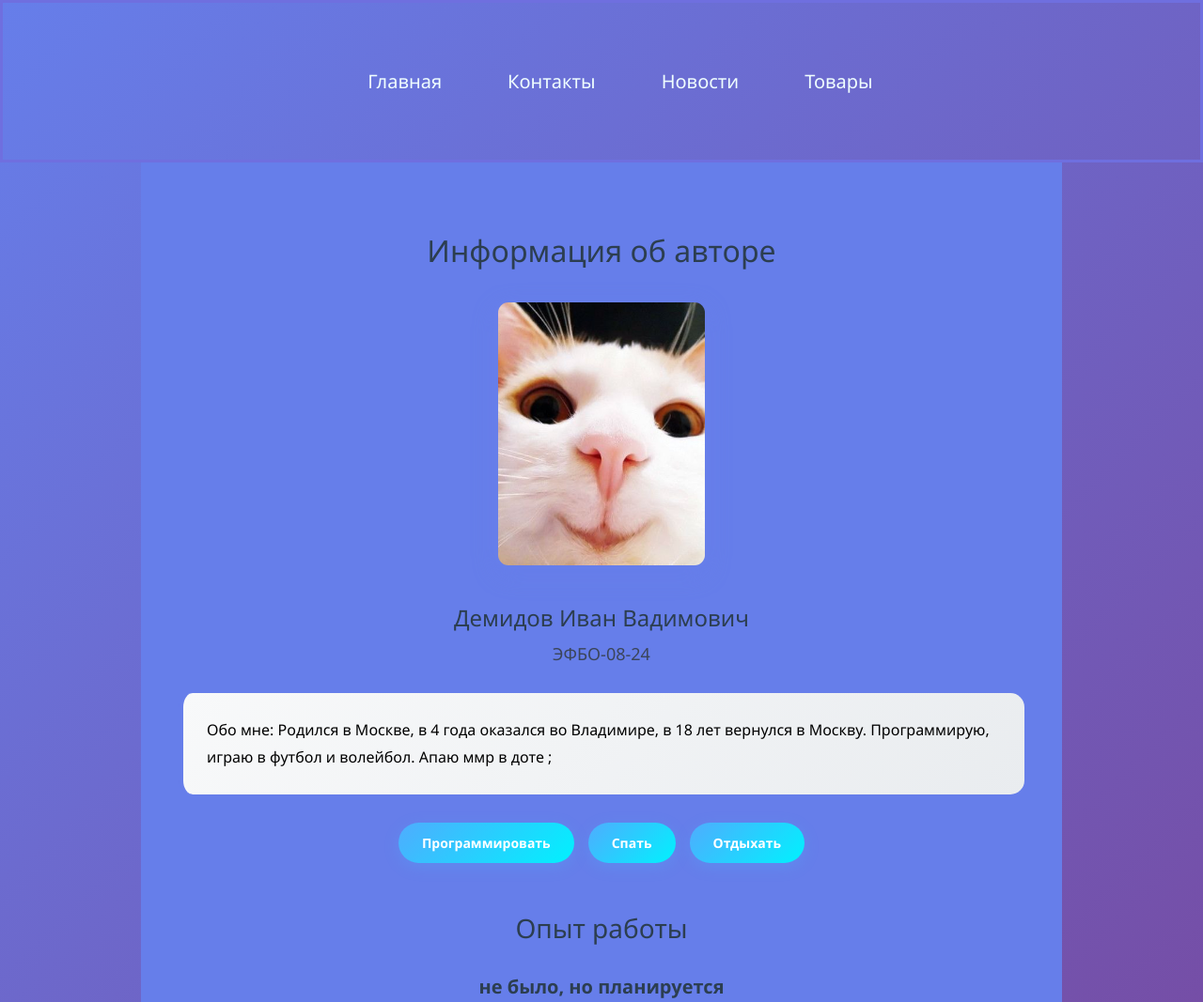
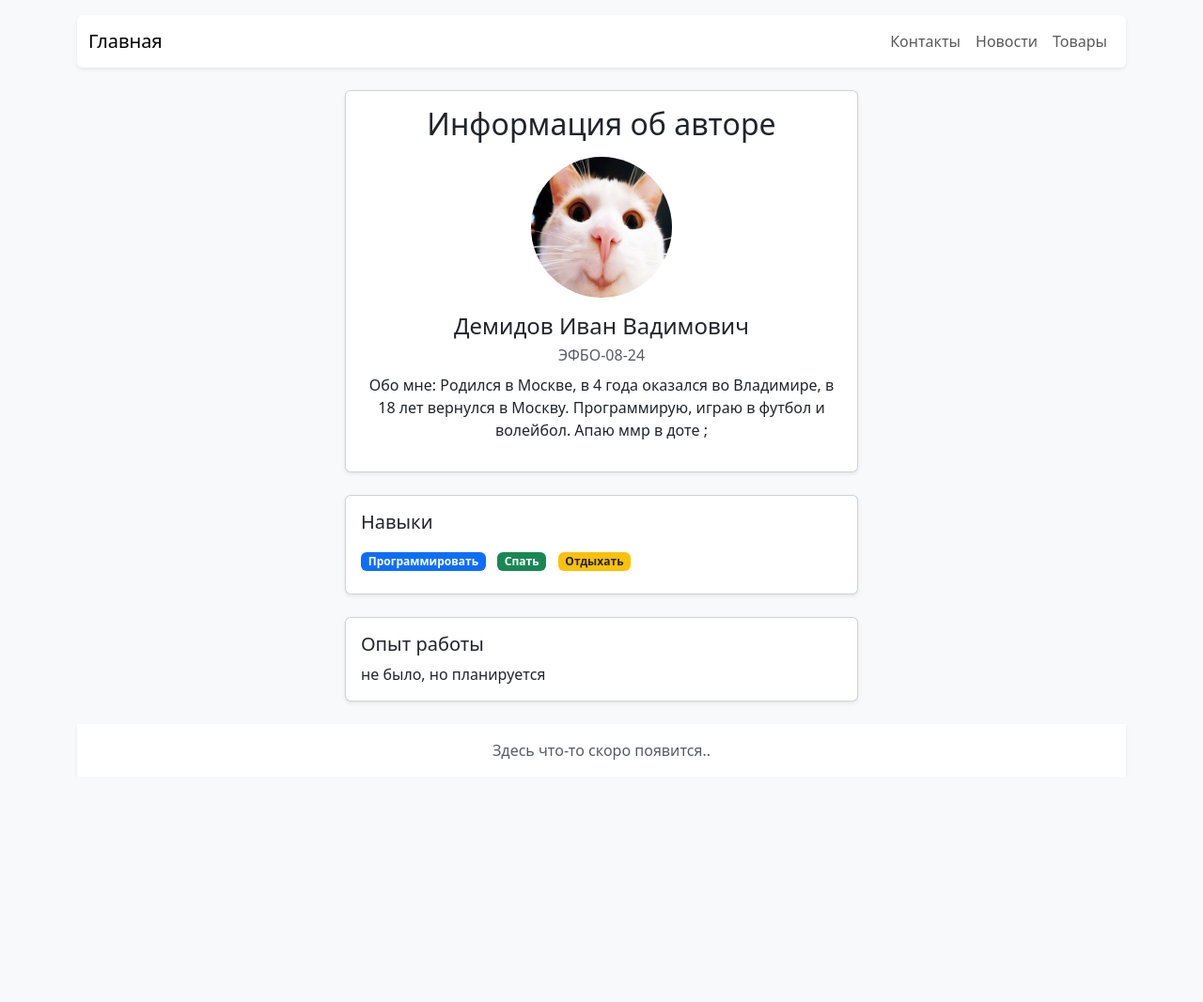
Before and after one commit to uz3ix/Project, a plain HTML site: page index.html in a window 1280 px wide. Shown: the top 1067 px of the page at 94% size. After the commit the page ends 827 px from the top, so only its background shows below. Drawn offline with nearby package versions, Linux system fonts and the light colour scheme.

Commit message:
practice 12

```diff
--- a/index.html
+++ b/index.html
@@ -4,56 +4,86 @@
     <meta charset="UTF-8">
     <meta name="viewport" content="width=device-width, initial-scale=1.0">
     <title>Об авторе</title>
-    <link rel="stylesheet" href="style/style.css">
+    <!-- Bootstrap CSS -->
+    <link href="https://cdn.jsdelivr.net/npm/bootstrap@5.3.2/dist/css/bootstrap.min.css" rel="stylesheet">
+    <!-- <link rel="stylesheet" href="style/style.css"> -->
 </head>
-<body>
-    <div class="page-conroller">
-        <header>
-            <nav class="menu-header">
-                <ul class="menu">
-                    <li class="href-li">
-                        <a class="link-li" href="index.html">Главная</a>
-                    </li>
-                    <li class="href-li">
-                        <a  class="link-li" href="pages/contacs.html">Контакты</a>
-                    </li>
-                    <li class="href-li">
-                        <a  class="link-li" href="pages/news.html">Новости</a>
-                    </li>
-                    <li class="href-li">
-                        <a  class="link-li" href="pages/goods.html">Товары</a>
-                    </li>
-                </ul>
+<body class="bg-light">
+
+    <div class="container min-vh-100 d-flex flex-column">
+
+        <!-- Header -->
+        <header class="mb-4">
+            <nav class="navbar navbar-expand-lg navbar-light bg-white rounded shadow-sm mt-3">
+                <div class="container-fluid">
+                    <a class="navbar-brand" href="index.html">Главная</a>
+                    <button class="navbar-toggler" type="button" data-bs-toggle="collapse" data-bs-target="#navbarNav">
+                        <span class="navbar-toggler-icon"></span>
+                    </button>
+                    <div class="collapse navbar-collapse" id="navbarNav">
+                        <ul class="navbar-nav ms-auto">
+                            <li class="nav-item">
+                                <a class="nav-link" href="pages/contacs.html">Контакты</a>
+                            </li>
+                            <li class="nav-item">
+                                <a class="nav-link" href="pages/news.html">Новости</a>
+                            </li>
+                            <li class="nav-item">
+                                <a class="nav-link" href="pages/goods.html">Товары</a>
+                            </li>
+                        </ul>
+                    </div>
+                </div>
             </nav>
         </header>
 
-        <main>
-            <div class="information-avtor">
-                <div class="main-information-profile">
-                    <p class="title-profile-info">Информация об авторе</p>
-                    <img class="photo-profile" src="images/ava.jpeg" alt="Моя фотография">
+        <!-- Main -->
+        <main class="flex-grow-1">
+            <div class="row justify-content-center">
+                <div class="col-md-8 col-lg-6">
 
-                    <p class="my-FIO">Демидов Иван Вадимович</p>
-                    <p class="my-group">ЭФБО-08-24</p>
-                </div>
-                    <p class="text-about-me">Обо мне: Родился в Москве, в 4 года оказался во Владимире, в 18 лет вернулся в Москву. Программирую, играю в футбол и волейбол. Апаю ммр в доте ; </p>
+                    <div class="card shadow-sm mb-4">
+                        <div class="card-body text-center">
+                            <h2 class="card-title mb-3">Информация об авторе</h2>
+                            <img src="images/ava.jpeg" alt="Моя фотография" class="rounded-circle mb-3" width="150" height="150">
+                            <h4 class="mb-1">Демидов Иван Вадимович</h4>
+                            <p class="text-muted mb-2">ЭФБО-08-24</p>
+                            <p class="mb-3">Обо мне: Родился в Москве, в 4 года оказался во Владимире, в 18 лет вернулся в Москву. Программирую, играю в футбол и волейбол. Апаю ммр в доте ;</p>
+                        </div>
+                    </div>
 
-                <div class="skills-container">
-                    <div class="skill-tag">Программировать</div>
-                    <div class="skill-tag">Спать</div>
-                    <div class="skill-tag">Отдыхать</div>
-                </div>
+                    <div class="card shadow-sm mb-4">
+                        <div class="card-body">
+                            <h5 class="card-title mb-3">Навыки</h5>
+                            <div>
+                                <span class="badge bg-primary me-2 mb-2">Программировать</span>
+                                <span class="badge bg-success me-2 mb-2">Спать</span>
+                                <span class="badge bg-warning text-dark me-2 mb-2">Отдыхать</span>
+                            </div>
+                        </div>
+                    </div>
 
-                <div class="exp-with-work">
-                    <p class="title-exp">Опыт работы</p>
-                    <p class="text-exp">не было, но планируется</p>
+                    <div class="card shadow-sm mb-4">
+                        <div class="card-body">
+                            <h5 class="card-title mb-2">Опыт работы</h5>
+                            <p class="mb-0">не было, но планируется</p>
+                        </div>
+                    </div>
+
                 </div>
             </div>
         </main>
 
-        <footer>
-            <p class="footer-text">Здесь что-то скоро появится..</p>
+        <!-- Footer -->
+        <footer class="mt-auto py-3 bg-white shadow-sm text-center">
+            <div class="container">
+                <span class="text-muted">Здесь что-то скоро появится..</span>
+            </div>
         </footer>
+
     </div>
+
+    <!-- Bootstrap JS (Popper + Bootstrap) -->
+    <script src="https://cdn.jsdelivr.net/npm/bootstrap@5.3.2/dist/js/bootstrap.bundle.min.js"></script>
 </body>
 </html>
```
Also changed, not shown: pages/goods.html (+68 -36 lines).
